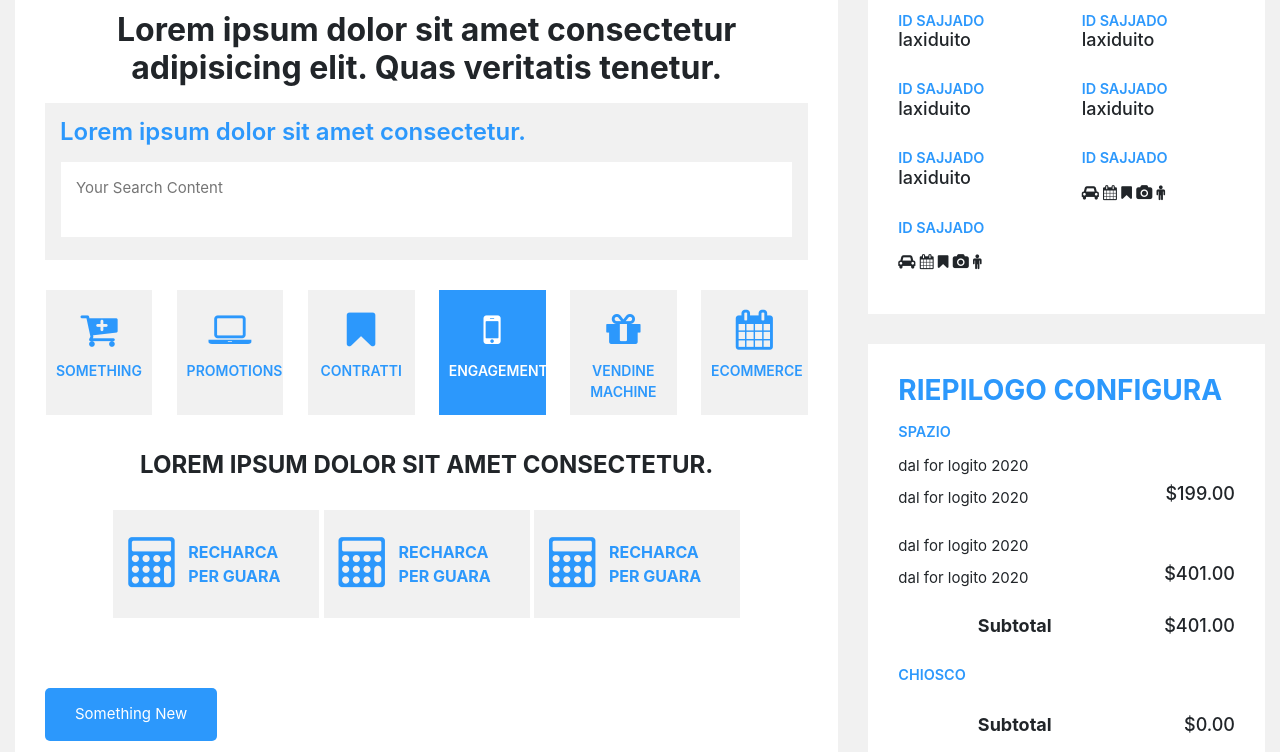
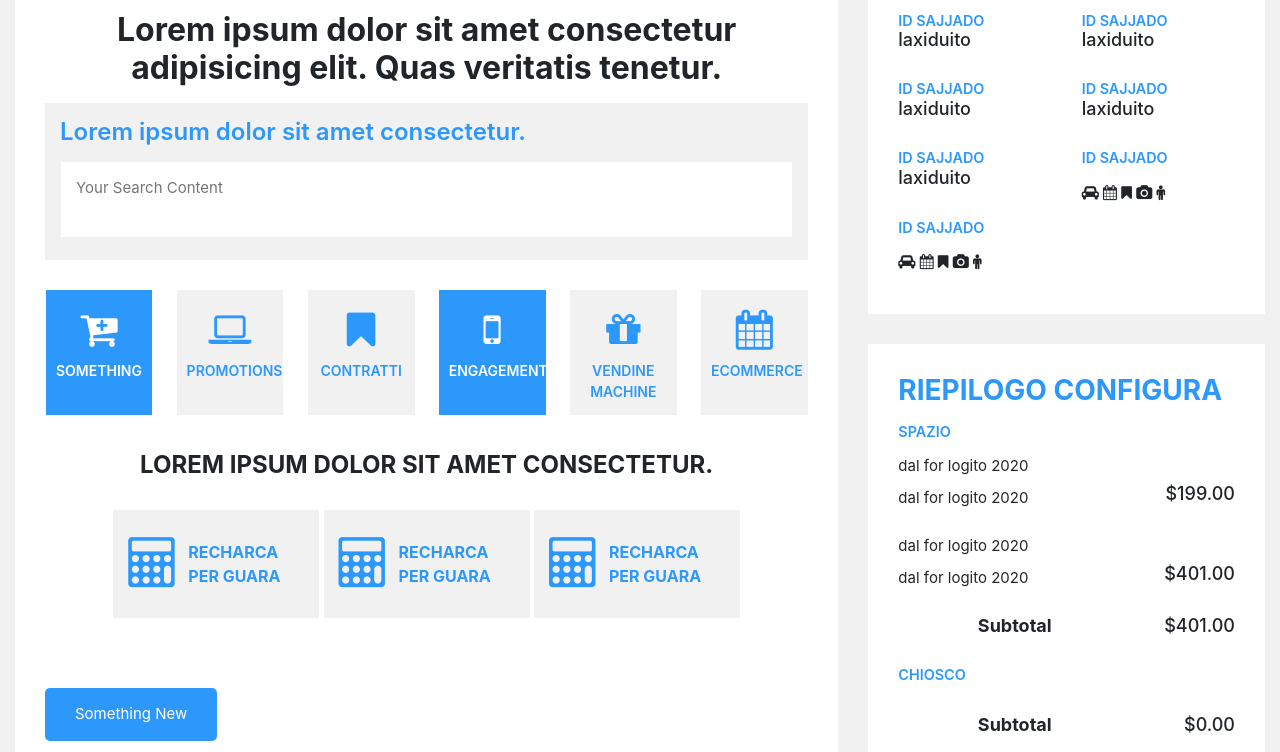
Before and after one commit to saifur703/fiverr-client-jpg-to-html, a plain HTML site: page index.html in a window 1280 px wide. In both pictures the pointer is over the link "SOMETHING". Shown: the part 615-1367 px from the top of the page. Drawn offline with nearby package versions, Linux system fonts and the light colour scheme.

Commit message:
hover css fix

```diff
--- a/style.css
+++ b/style.css
@@ -218,9 +218,10 @@ ul {
   cursor: pointer;
 }
 
-.single-control.active {
+.single-control.active,
+.single-control:hover {
   background-color: #2c98fc;
-  color: #fff;
+  color: #fff !important;
 }
 
 .single-control.active:hover {
```
